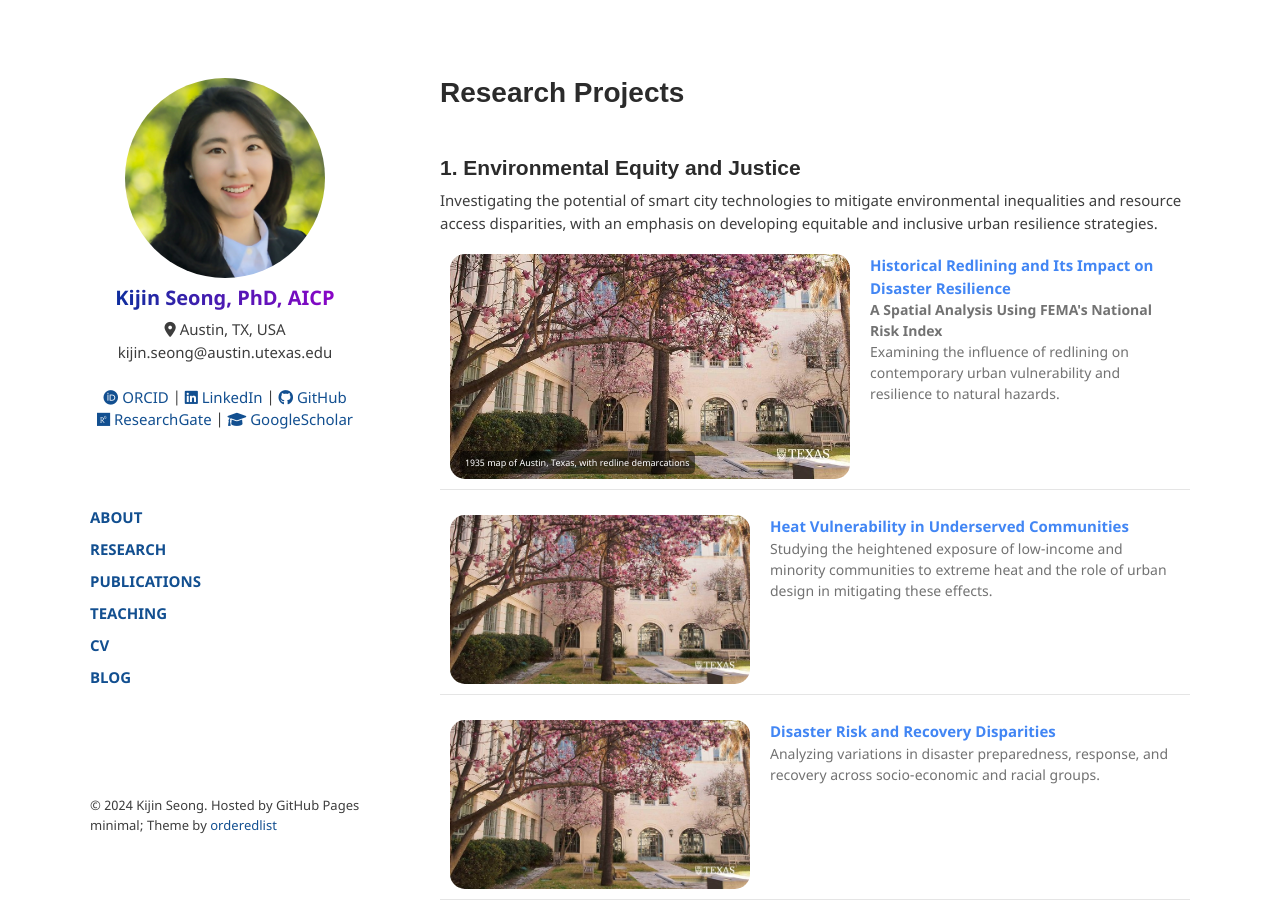
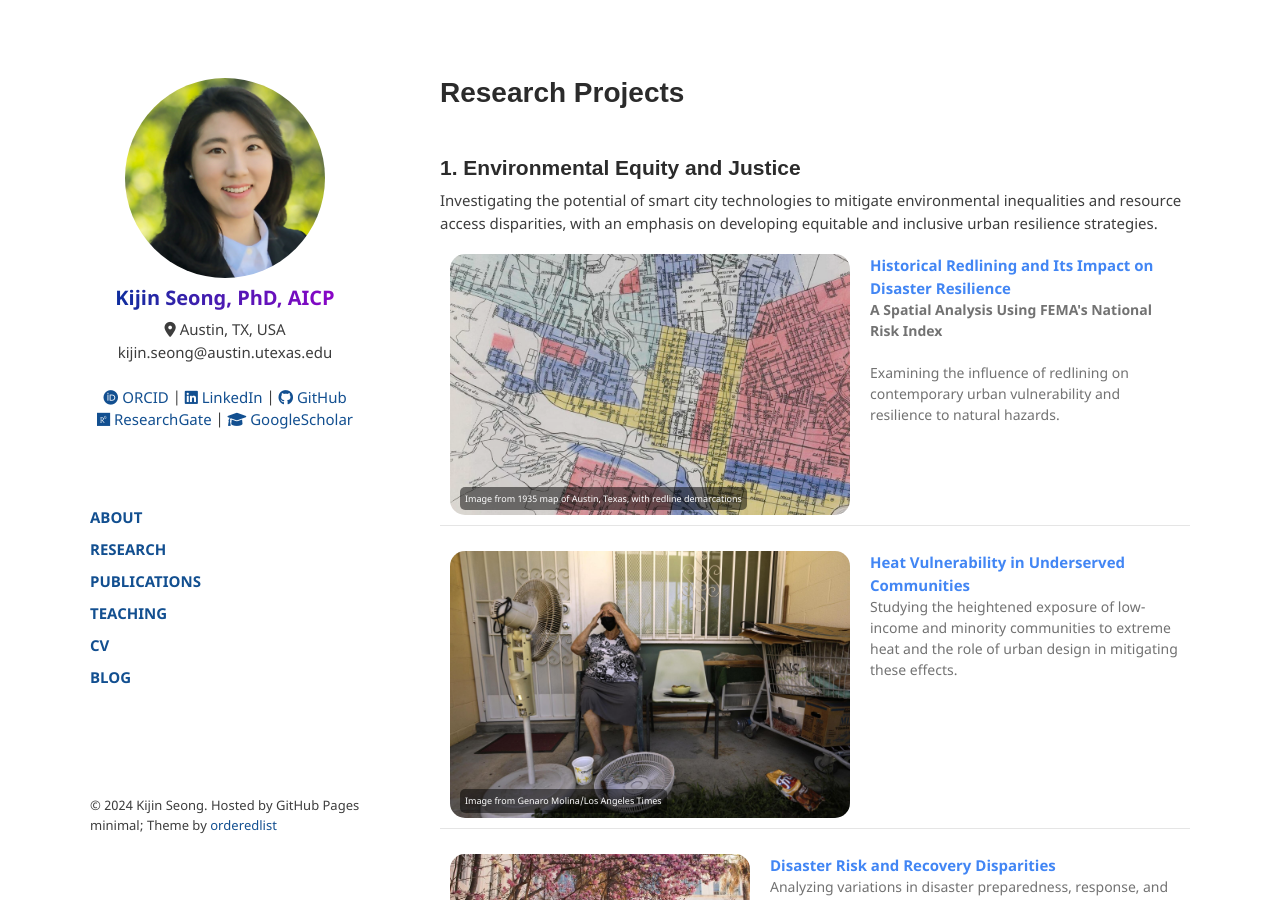
Before and after one commit to kijinseong/kijinseong.github.io, a Jekyll site: the page built from pages/research.md, in a window 1280 px wide and 900 px high. Built offline with Jekyll 4.4.1, drawn with Linux system fonts in a browser that asks for light colours.

Commit message:
Update research project images

```diff
--- a/pages/research.md
+++ b/pages/research.md
@@ -16,16 +16,16 @@
 <td style="width: 300px;" valign="top">
     <div class="image-container">
         <a href="/RedliningNRI">
-        <img src="../files/Images/SOA_Spring.jpg" class="image-hover-effect" width="400px">
+        <img src="../files/Images/ResearchPic/Redlining_Thumb.jpg" class="image-hover-effect" width="400px">
         </a>
-        <div class="credit-text">1935 map of Austin, Texas, with redline demarcations</div>
+        <div class="credit-text">Image from 1935 map of Austin, Texas, with redline demarcations</div>
     </div>
 </td>
 <td valign="top">
 <strong><a href="/RedliningNRI" style="font-size: 15px;">
 Historical Redlining and Its Impact on Disaster Resilience</a></strong><br />
 <b>A Spatial Analysis Using FEMA's National Risk Index</b><br />
-
+<br />
 Examining the influence of redlining on contemporary urban vulnerability and resilience to natural hazards.<br />
 </td>
 </tr>
@@ -33,7 +33,14 @@
 
 <table>
 <tr>
-<td style="width: 300px;" valign="top"><a href="/EnvironEquity1"><img src="../files/Images/SOA_Spring.jpg" class="image-hover-effect" width="400px"></a></td>
+<td style="width: 300px;" valign="top">
+    <div class="image-container">
+        <a href="/RedliningNRI">
+        <img src="../files/Images/ResearchPic/HeatVul.jfif" class="image-hover-effect" width="400px">
+        </a>
+        <div class="credit-text">Image from Genaro Molina/Los Angeles Times</div>
+    </div>
+</td>
 <td valign="top">
 <strong><a href="/EnvironEquity1" style="font-size: 15px;">
 Heat Vulnerability in Underserved Communities</a></strong><br />
```
Also changed, not shown: files/Images/ResearchPic/HeatVul.jfif (added).
